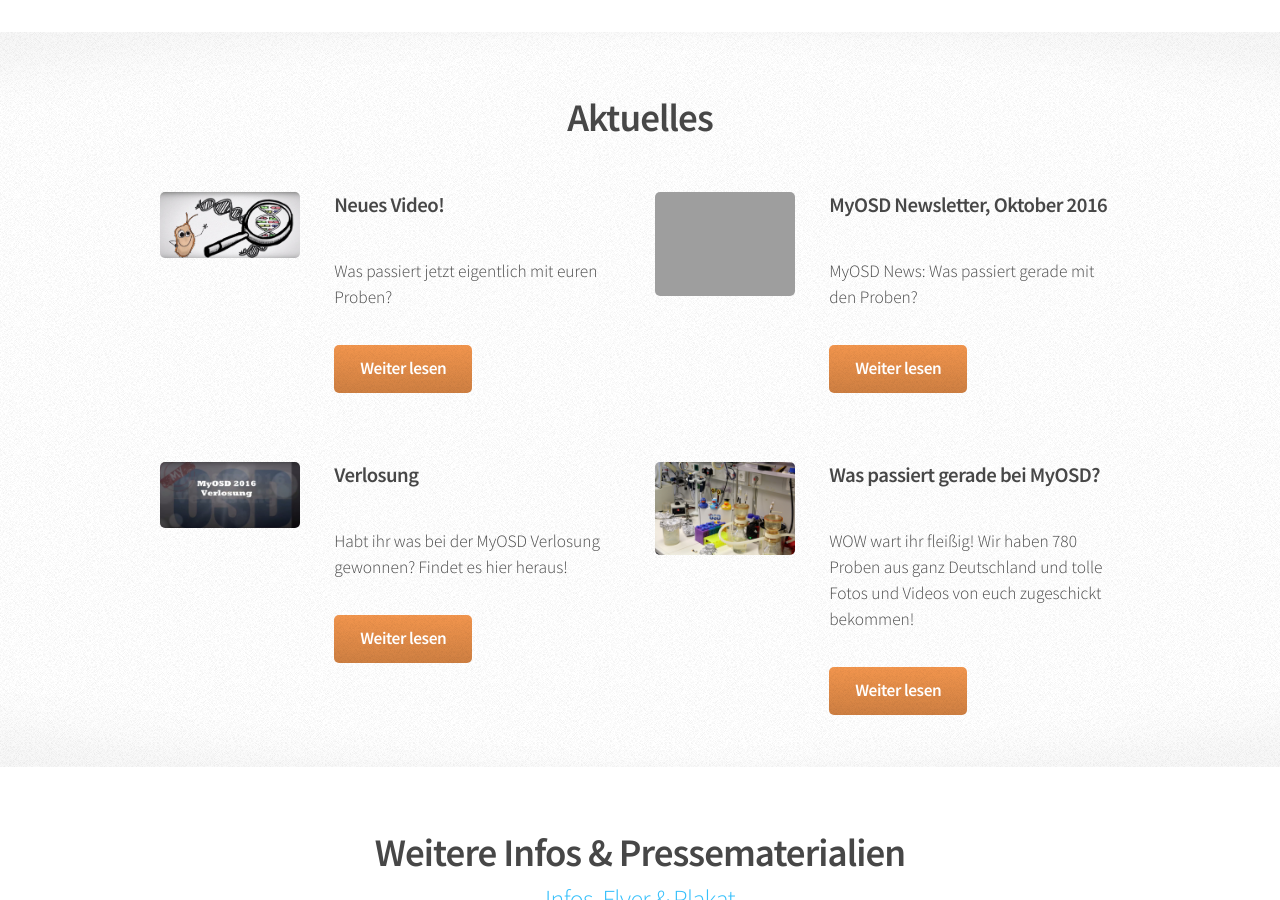
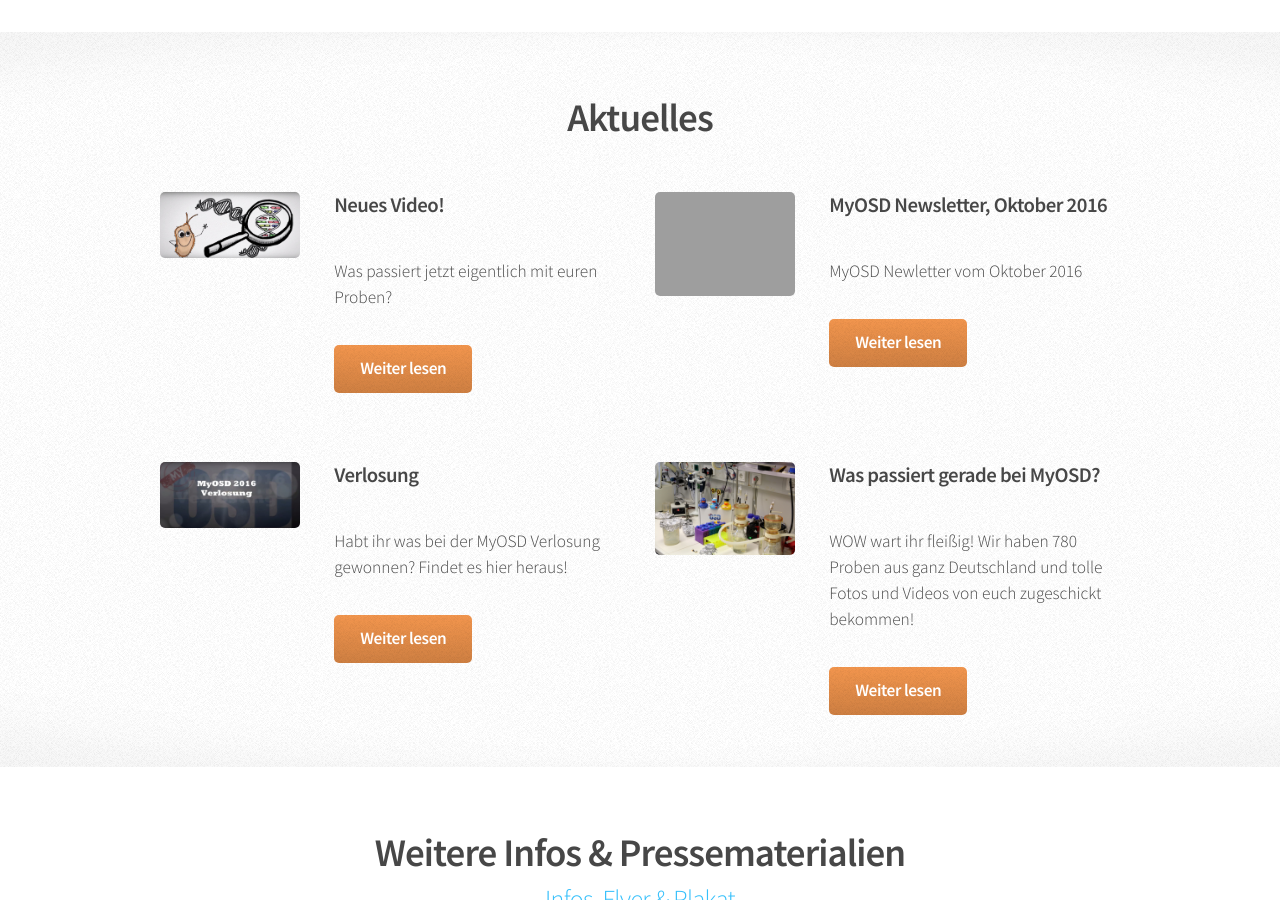
Before and after one commit to myosd/myosd.github.io, a Jekyll site: the page built from index.html, in a window 1280 px wide and 900 px high, scrolled down 2114 px. Built offline with Jekyll 4.4.1, drawn with Linux system fonts in a browser that asks for light colours.

Commit message:
Update 2016-10-01-MyOSD-Newsletter_Oktober2016.md

```diff
--- a/_posts/2016-10-01-MyOSD-Newsletter_Oktober2016.md
+++ b/_posts/2016-10-01-MyOSD-Newsletter_Oktober2016.md
@@ -2,9 +2,9 @@
 published: true
 title: MyOSD Newsletter, Oktober 2016
 layout: post
-featured: /assets/images/Newsletter_Oktober.jpg
+featured: /assets/images/Newsletter_Oktober.tif
 ---
-MyOSD News: Was passiert gerade mit den Proben?
+MyOSD Newletter vom Oktober 2016
 
 Liebe/r MyOSD 2016 Teilnehmerinnen und Teilnehmer, sowie Unterstützerinnen und Unterstützer,
 
@@ -16,14 +16,13 @@ Von den 1000 verschickten MyOSD-Kits haben uns 780 zurückgesendete Proben errei
 In den letzten Monaten haben wir die Salinitäts-Proben per Hand gemessen, eure Log sheets auf Vollständigkeit geprüft und digitalisiert und bei Unklarheiten noch einmal nachgefragt.
 
 Sehr aufwändig ist die Bearbeitung der Sterivex-Filter. Jeder eingesandte Filter muss von der schützenden Plastikhülle befreit werden. Damit wir an das kostbare Erbgut, die DNA, der Bakterien gelangen können, müssen zuerst die Bakterienzellen vom Filter abgelöst werden. Dann wird die DNA aus den winzigen Zellen extrahiert. Um Dir zu zeigen, wie das geht, haben wir in Eigenregie ein kleines [Video](https://youtu.be/7ua6RnYHxoI) in unserem Labor in Bremen für Dich gedreht.
-<iframe width="560" height="315" src="https://youtu.be/7ua6RnYHxoI" frameborder="0" allowfullscreen></iframe>
 
 Wie geht es nun weiter?
-Die DNA der Bakterien wird nun sequenziert, also für uns lesbar gemacht. Für einen Überblick über alles, was bei uns seit Juni passiert ist, wie man Bakterien-DNA liest, wie es dann weitergeht und vor allem, um Dir und allen anderen Teilnehmern und Unterstützern des MyOSD nochmal von Herzen Danke zu sagen, haben wir noch ein [zweites Video](https://youtu.be/EOdb_SZASl4) erstellt.
+Die DNA der Bakterien wird nun sequenziert, also für uns lesbar gemacht. Für einen Überblick über alles, was bei uns seit Juni passiert ist, wie man Bakterien-DNA liest, wie es dann weitergeht und vor allem, um Dir und allen anderen Teilnehmern und Unterstützern des MyOSD nochmal von Herzen Danke zu sagen, haben wir noch ein zweites Video erstellt.
 <iframe width="560" height="315" src="https://www.youtube.com/embed/EOdb_SZASl4" frameborder="0" allowfullscreen></iframe>
 
 Wir melden uns bei Dir, wenn wir die ersten Ergebnisse haben. Gute Wissenschaft braucht manchmal etwas Zeit, in der Analyse, sowie in der Auswertung. Wir hoffen, dass Du dafür Verständnis hast.
 Viel Spaß mit den Videos, beste Grüße,
 Dein MyOSD-Team
 
-[Dein Newsletter zum Herunterladen] (https://owncloud.mpi-bremen.de/index.php/s/WV63HCgotTDypjn)
+[Dein Newsletter zum Herunterladen](https://owncloud.mpi-bremen.de/index.php/s/WV63HCgotTDypjn)
```
